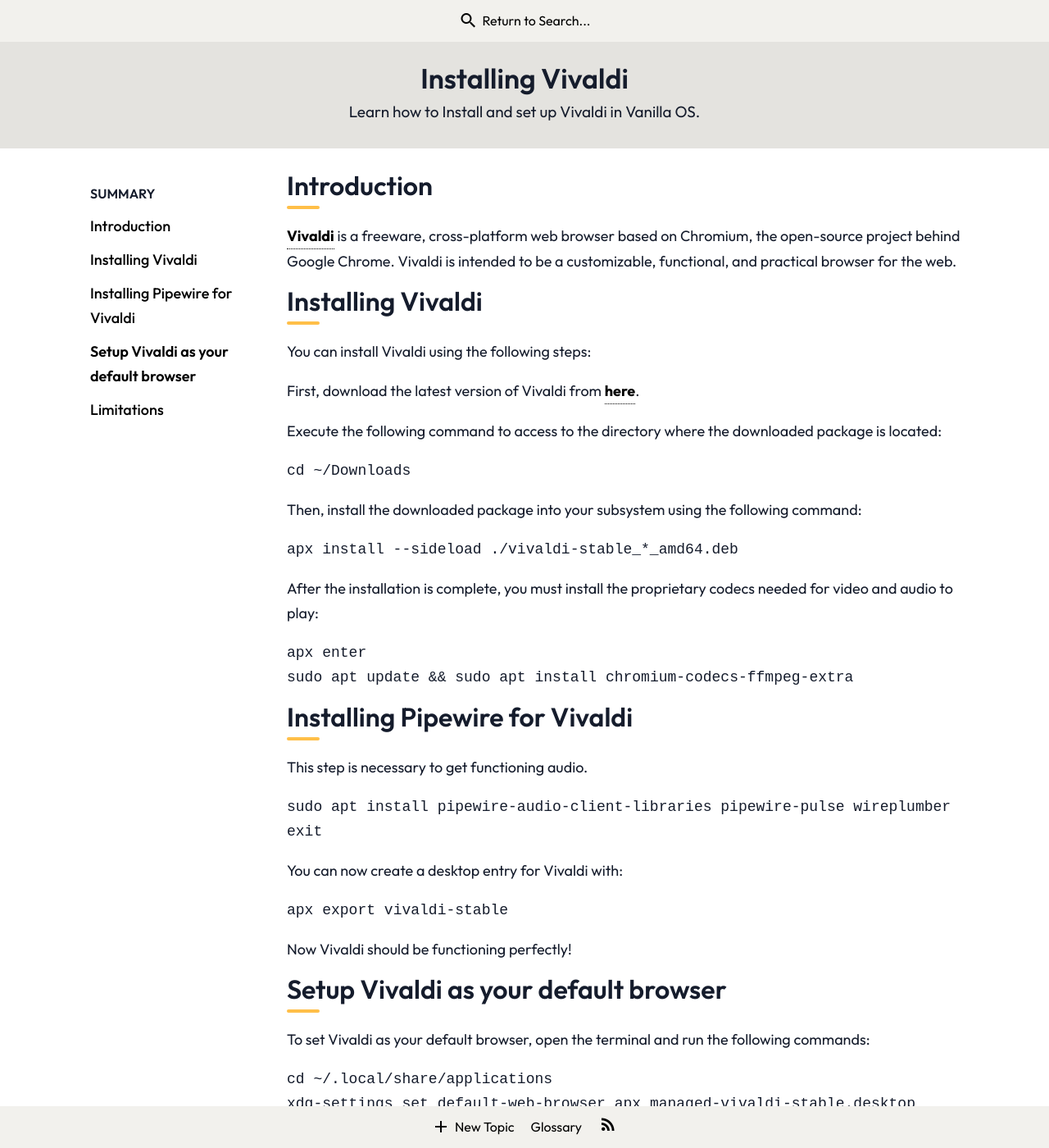
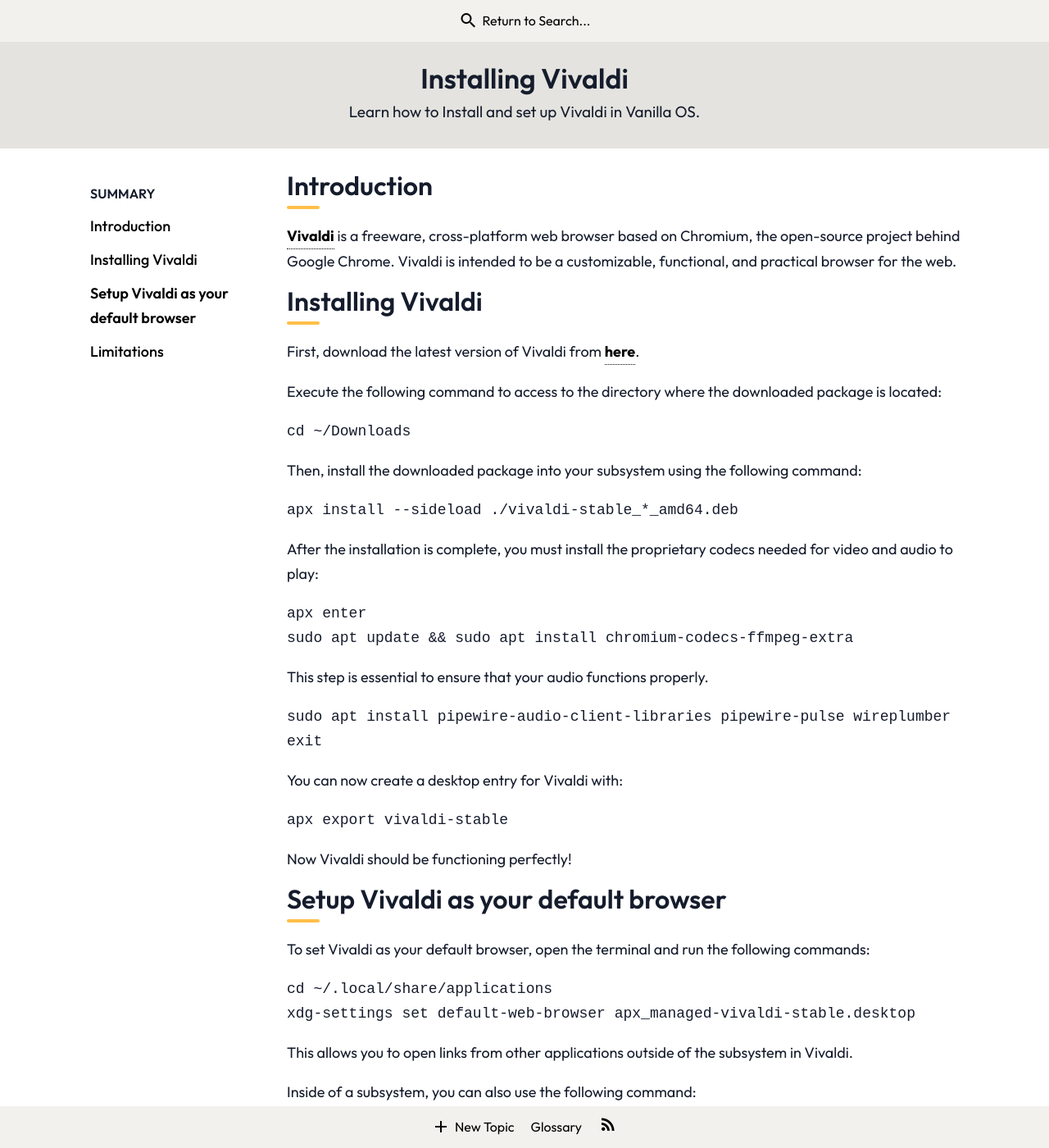
Before and after one commit to Vanilla-OS/handbook, a Jekyll site: the page built from _posts/2023-10-26-install-vivaldi.md, in a window 1280 px wide and 1400 px high. Shown: the whole window at 82% size. Built offline with Jekyll 4.4.1, drawn with Linux system fonts in a browser that asks for light colours; nearby versions of some CDN libraries; a style sheet for code colours, icons or effects is not loaded.

Commit message:
Apply suggestions from code review
Co-authored-by: Bart Gravendeel <bgravendeel@proton.me>

````diff
--- a/_posts/2023-10-26-install-vivaldi.md
+++ b/_posts/2023-10-26-install-vivaldi.md
@@ -14,8 +14,6 @@
 [**Vivaldi**](https://vivaldi.com) is a freeware, cross-platform web browser based on Chromium, the open-source project behind Google Chrome. Vivaldi is intended to be a customizable, functional, and practical browser for the web.
 
 ## Installing Vivaldi
-
-You can install Vivaldi using the following steps:
 
 First, download the latest version of Vivaldi from [**here**](https://vivaldi.com/download/).
 
@@ -38,9 +36,7 @@
 sudo apt update && sudo apt install chromium-codecs-ffmpeg-extra
 ```
 
-## Installing Pipewire for Vivaldi
-
-This step is necessary to get functioning audio.
+This step is essential to ensure that your audio functions properly.
 
 ```bash
 sudo apt install pipewire-audio-client-libraries pipewire-pulse wireplumber
````
